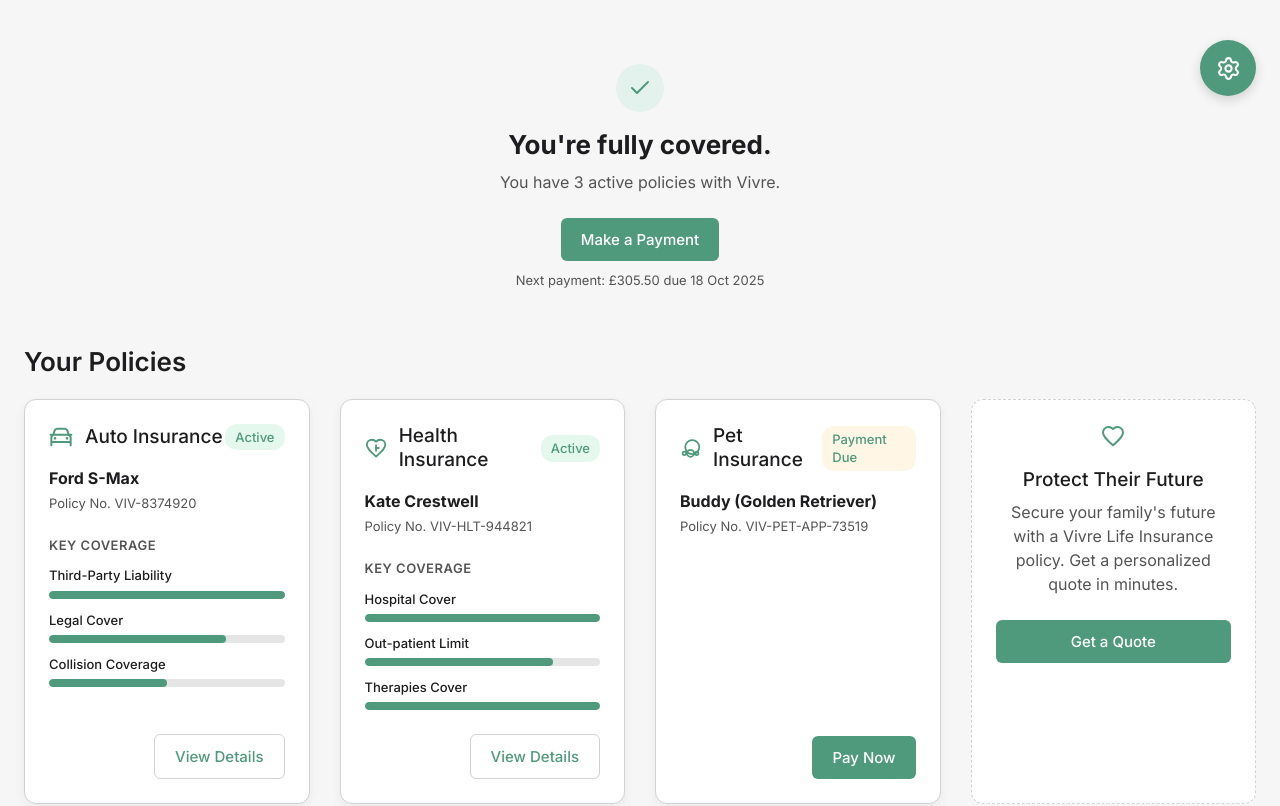
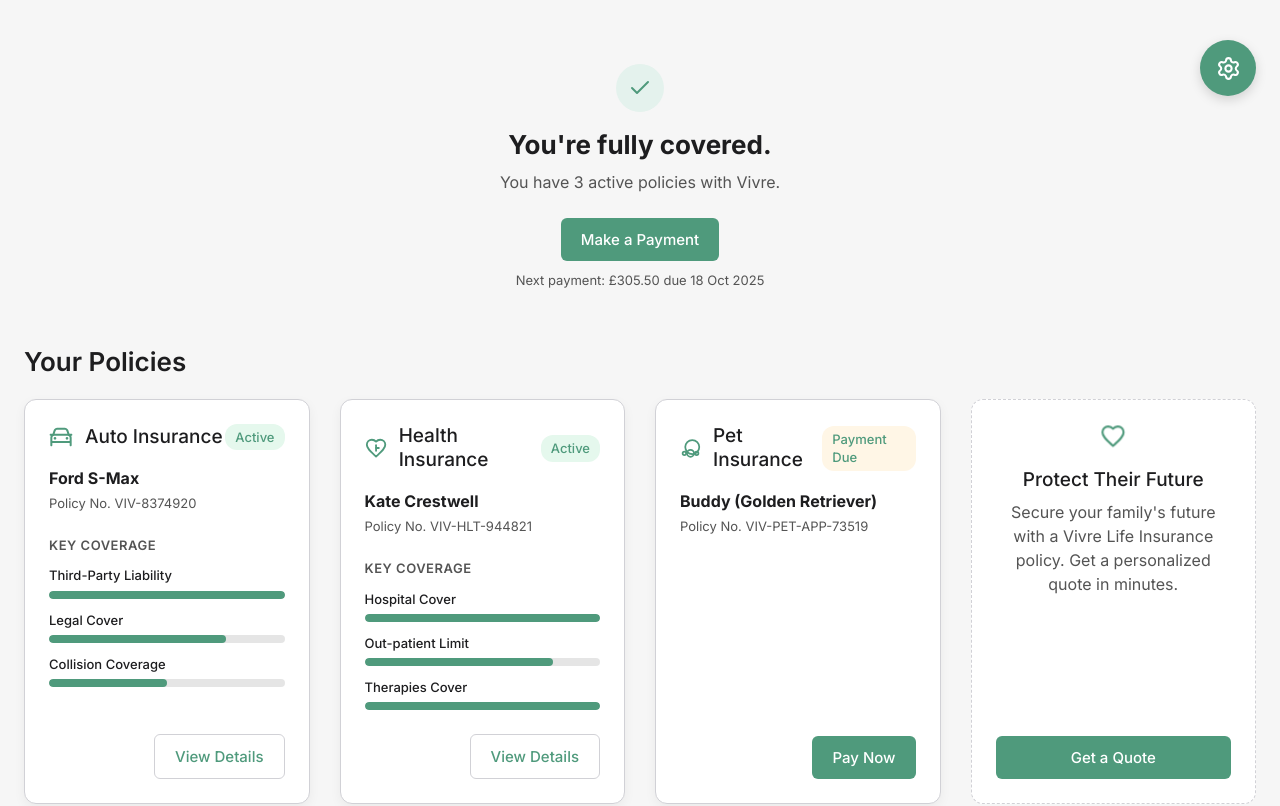
Before and after one commit to juanpatriciodoyle/vivre-my-policies, a React (Create React App) app: page / in a window 1280 px wide. Shown: the top 806 px of the page. Built offline with nearby package versions, Linux system fonts and the light colour scheme.

Commit message:
add beat

```diff
--- a/src/components/PoliciesSection.tsx
+++ b/src/components/PoliciesSection.tsx
@@ -1,4 +1,4 @@
-import styled from 'styled-components';
+import styled, {keyframes} from 'styled-components';
 import React, {useMemo} from 'react';
 import {appTexts} from '../constants/text';
 import Text from './Text';
@@ -122,6 +122,7 @@
     display: flex;
     flex-direction: column;
     align-items: center;
+    justify-content: space-between;
     text-align: center;
     text-decoration: none;
     color: inherit;
@@ -132,6 +133,12 @@
         box-shadow: 0 12px 28px rgba(0, 0, 0, 0.08);
         border-color: ${({theme}) => theme.colors.primary};
     }
+`;
+
+const UpsellContent = styled.div`
+    display: flex;
+    flex-direction: column;
+    align-items: center;
 `;
 
 const UpsellIconWrapper = styled.div`
@@ -156,8 +163,18 @@
     color: #4f9a7c;
 `;
 
+const heartbeat = keyframes`
+    0%, 100% {
+        transform: scale(1);
+    }
+    50% {
+        transform: scale(1.1);
+    }
+`;
+
 const StyledLifeIcon = styled(LifeIcon)`
     color: #4f9a7c;
+    animation: ${heartbeat} 1.5s ease-in-out infinite;
 `;
 
 const StyledHouseIcon = styled(HouseIcon)`
@@ -344,11 +361,13 @@
                     />
                 ))}
                 <UpsellCard href="/products/life-insurance">
-                    <UpsellIconWrapper>
-                        <StyledLifeIcon/>
-                    </UpsellIconWrapper>
-                    <Text as="h3" $variant="h3" style={{marginBottom: 8}}>{appTexts.lifeUpsellTitle}</Text>
-                    <Text $variant="body">{appTexts.lifeUpsellBody}</Text>
+                    <UpsellContent>
+                        <UpsellIconWrapper>
+                            <StyledLifeIcon/>
+                        </UpsellIconWrapper>
+                        <Text as="h3" $variant="h3" style={{marginBottom: 8}}>{appTexts.lifeUpsellTitle}</Text>
+                        <Text $variant="body">{appTexts.lifeUpsellBody}</Text>
+                    </UpsellContent>
                     <FullWidthButton>{appTexts.getQuoteButton}</FullWidthButton>
                 </UpsellCard>
             </CardsGrid>
```
